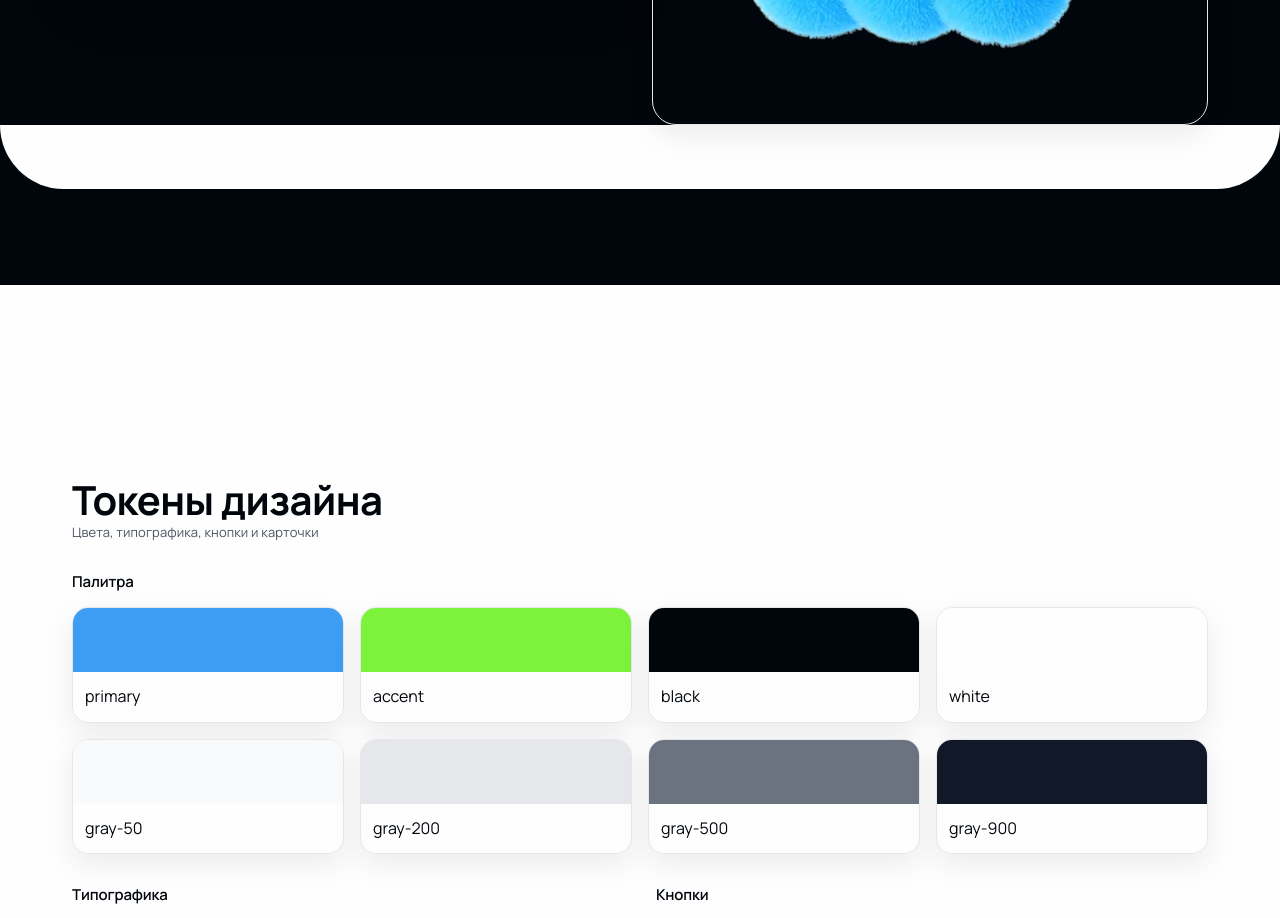
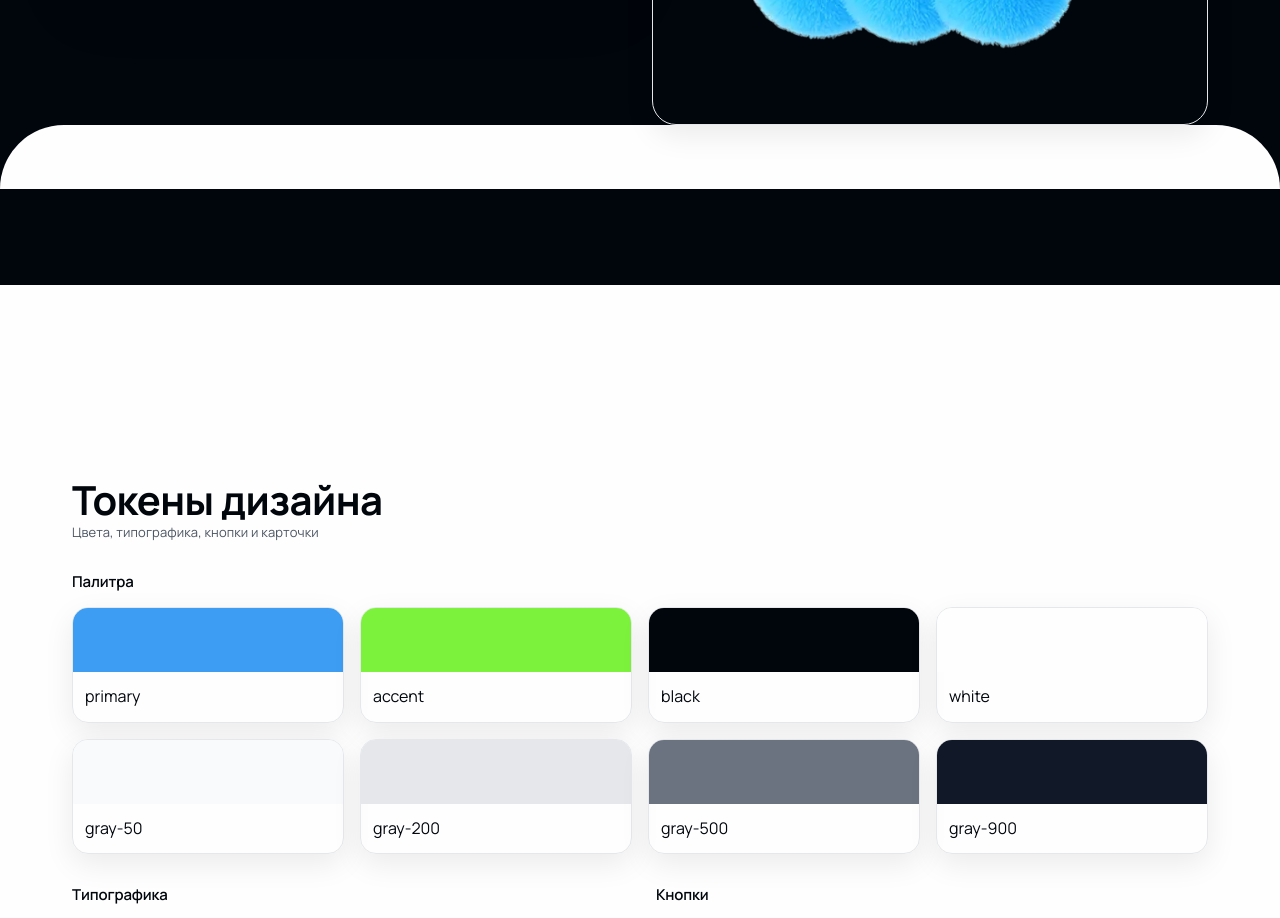
Before and after one commit to hismajestyamanita/template, a React (Vite) app: page / in a window 1280 px wide. Shown: the part 860-1778 px from the top of the page. Built offline with nearby package versions, Linux system fonts and the light colour scheme.

Commit message:
fix(edge-rounded): bottom edge now has rounded TOP corners for correct white-in-black shape

```diff
--- a/src/shared/primitives/Edge.tsx
+++ b/src/shared/primitives/Edge.tsx
@@ -27,8 +27,10 @@ export default function Edge({ toColor, variant = 'rounded', position = 'bottom'
     );
   }
 
+  // For a bottom edge we want a pill with rounded TOP corners (visible inside current section),
+  // for a top edge — rounded BOTTOM corners.
   const radiusStyle =
-    position === 'top'
+    position === 'bottom'
       ? { borderTopLeftRadius: 'var(--r-2xl)', borderTopRightRadius: 'var(--r-2xl)' }
       : { borderBottomLeftRadius: 'var(--r-2xl)', borderBottomRightRadius: 'var(--r-2xl)' };
 
```
